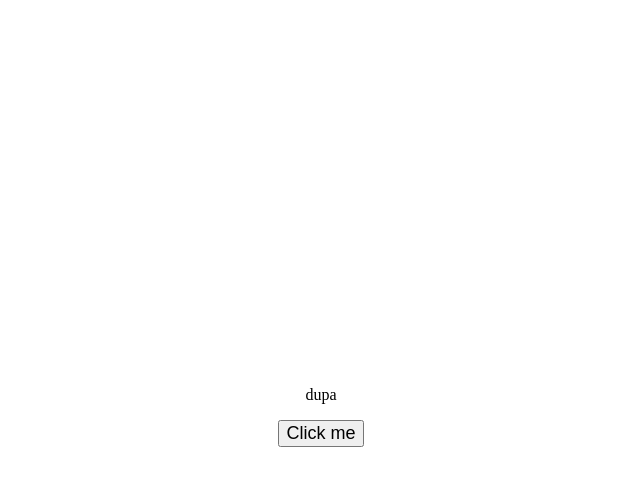
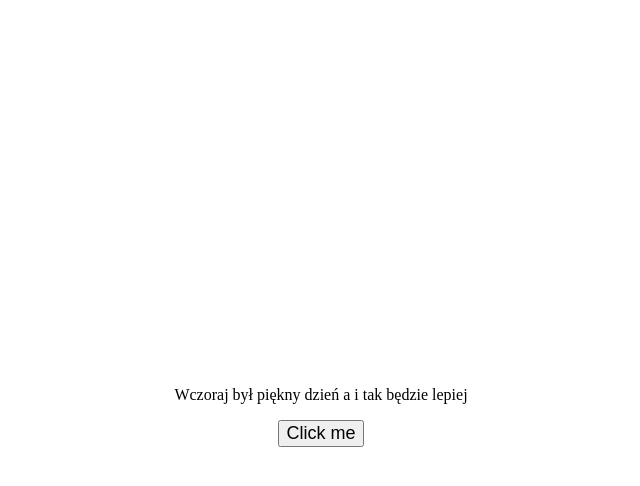
Before and after one commit to Ubik1208/mixedmessage, a plain HTML site: page index.html in a window 1280 px wide. Both pictures are taken after a click on the button "Click me". Shown: the whole page, without its empty margins (319-959 px from the left). Drawn offline with Linux system fonts and the light colour scheme.

Commit message:
funkcja wywoływana po kliknięciu buttona

```diff
--- a/index.html
+++ b/index.html
@@ -4,12 +4,13 @@
     <meta http-equiv="X-UA-Compatible" content="IE=edge">
     <meta name="viewport" content="width=device-width, initial-scale=1.0">
     <link href="./style.css" rel="stylesheet" />
+    <script src="./script.js" defer></script>
     <title>Mixed Messeges - Codecademy Project</title>
 </head>
 <body>
     <div id="container">
-        <p id="msg">dupa</p>
-        <button id="btn">Click me</button>
+        <p id="msg"></p>
+        <button id="btn" onclick>Click me</button>
     </div>
 </body>
 </html>
--- a/script.js
+++ b/script.js
@@ -19,4 +19,11 @@ function mixWords() {
     return `${wordOne} ${wordTwo} ${wordThree}`
 }
 
-console.log(mixWords());
+let button = document.getElementById("btn");
+let phrase = document.getElementById("msg");
+
+//the function mixWords is called after clicking button
+
+button.onclick = () =>{
+    phrase.innerHTML = mixWords();
+}
```
